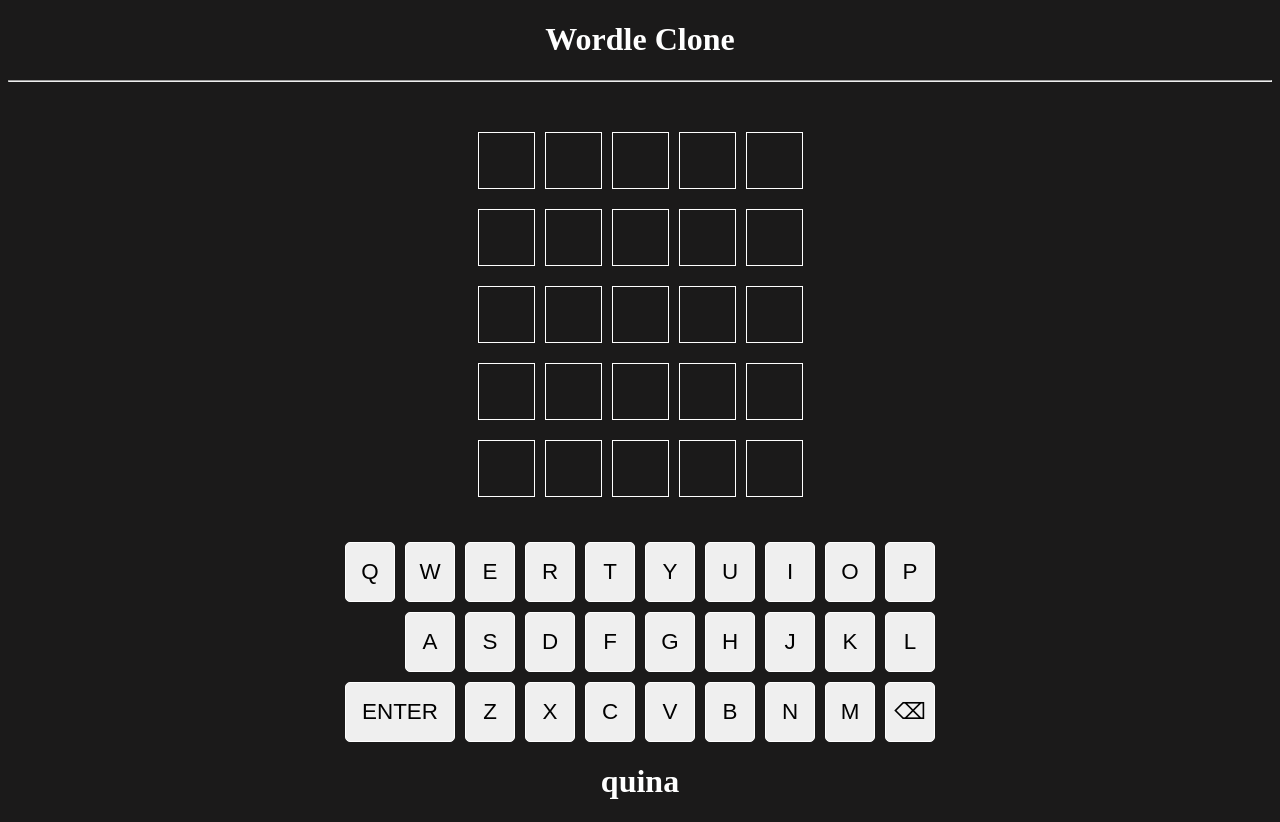
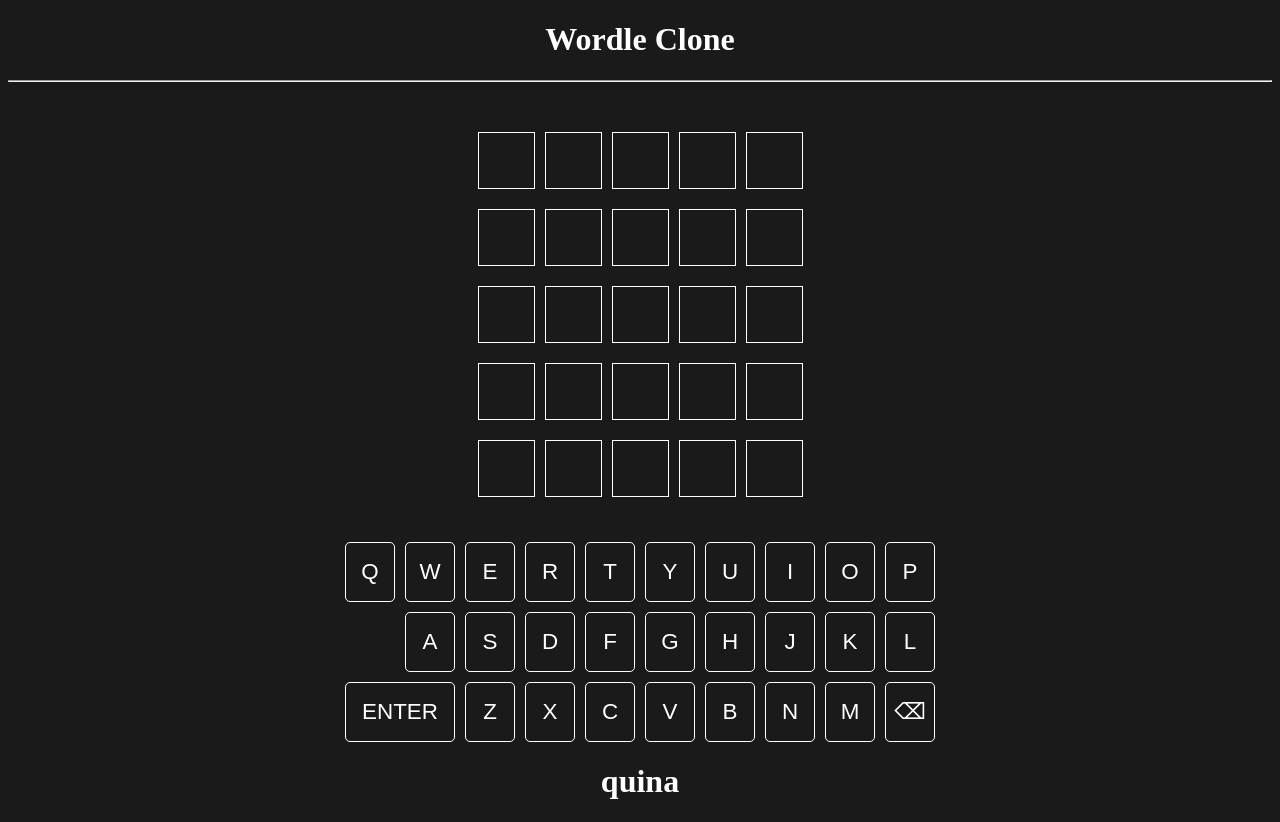
Before and after one commit to Erik-Daniel/wordle, a React (Create React App) app: page / in a window 1280 px wide. Built offline with nearby package versions, Linux system fonts and the light colour scheme.

Commit message:
fixed keyboard colors

```diff
--- a/src/board.js
+++ b/src/board.js
@@ -10,6 +10,7 @@ export default function Board(props) {
     const [getLetters, setLetters] = useState([])
     const [getCurrentLetters, setCurrentLetters] = useState([]);
     const [getClassNames, setClassNames] = useState([]);
+    const [getKeyClassNames, setKeyClassNames] = useState([{A: "",B: "",C: "",D: "",E: "",F: "",G: "",H: "",I: "",J: "",K: "",L: "",M: "",N: "",O: "",P: "",Q: "",R: "",S: "",T: "",U: "",V: "",W: "",X: "",Y: "",Z: ""}])
     const [getWord, setWord] = useState("");
     const [getKeys, setKeys] = useState(['Q','W','E','R','T','Y','U','I','O','P','A','S','D','F',
     'G','H','J','K','L','ENTER','Z','X','C','V','B','N','M','⌫']);
@@ -24,7 +25,6 @@ export default function Board(props) {
 
 
     function handleKeyPress(letter) {
-
             if(getStatus != -1){return}
             if(letter === "ENTER"){
                 //enter pressed
@@ -42,6 +42,7 @@ export default function Board(props) {
                     }
                     setError("");
                     let array = [...getClassNames]
+                    let keyArray = [...getKeyClassNames];
                     let wrongLetters = [];
                     let wrongGetLetters = [];
                     let winNum = 0;
@@ -49,10 +50,12 @@ export default function Board(props) {
 
                         if(givenWords[i] === getWord.charAt(i)){
                             array.push("correct");
+                            keyArray[0][givenWords[i].toUpperCase()] = "correct";
                             winNum += 1;
                         }
                         else {
                             array.push("")
+
                             wrongLetters.push(i);
                             wrongGetLetters.push(i)
                         }
@@ -69,6 +72,13 @@ export default function Board(props) {
                             if(givenWords[wrongLetters[z]] === getWord.charAt(wrongGetLetters[g])){
                                 let indexToChange = array.length - 5 + wrongLetters[z];
                                 array[indexToChange] = "correct-wrong-p";
+                                console.log("THIS = " + keyArray[0][givenWords[wrongLetters[z]].toUpperCase()] )
+                                console.log(keyArray[0])
+                                console.log(givenWords[wrongLetters[z]])
+                                if(keyArray[0][givenWords[wrongLetters[z]].toUpperCase()] != "correct"){
+                                    keyArray[0][givenWords[wrongLetters[z]].toUpperCase()] = "correct-wrong-p";
+                                }
+
                                 isThereLetter = true;
                                 wrongGetLetters.splice(g, 1)
                             }
@@ -76,6 +86,10 @@ export default function Board(props) {
                         if(!isThereLetter){
                             let indexToChange = array.length - 5 + wrongLetters[z];
                             array[indexToChange] = "wrong";
+                            console.log("s " + keyArray[0][givenWords[wrongLetters[z]].toUpperCase()])
+                            if(keyArray[0][givenWords[wrongLetters[z]].toUpperCase()] != "correct" && keyArray[0][givenWords[wrongLetters[z]].toUpperCase()] != "correct-wrong-p"){
+                            keyArray[0][givenWords[wrongLetters[z]].toUpperCase()] = "wrong";
+                            }
                         }
                     }
                     if(getLetters.length === 25){
@@ -134,7 +148,6 @@ export default function Board(props) {
     function lose(){
         setStatus(1);
         props.onLose();
-        // window.removeEventListener("keydown", handleKeyPress);
         window.onkeydown = null;
         return;
     }
@@ -151,7 +164,7 @@ export default function Board(props) {
   return (
     <div>
         <h2 className='error'>{getError}</h2>
-        <div className='container' style={getStatus != -1 ? {opacity: 0.5, transition: "2s"} : {opacity: 1}}>
+        <div className='container' style={getStatus != -1 ? {opacity: 0.5, transition: "1.5s"} : {opacity: 1}}>
              <div className='boardContainer'>
                 <div className={`board ${getClassNames[0] === undefined ? "" : getClassNames[0]}`}>{getLetters[0]}</div>
                 <div className={`board ${getClassNames[1] === undefined ? "" : getClassNames[1]}`}>{getLetters[1]}</div>
@@ -190,7 +203,7 @@ export default function Board(props) {
             <div className='keyboard'>
             {
             getKeys.map(key =>
-                <button className={getCurrentLetters.length === 0 ? getLetters.lastIndexOf(key) != -1 ? getClassNames[getLetters.lastIndexOf(key)] : "" : getClassNames[getLetters.indexOf(key)]} key={key} onClick={() => handleKeyPress(key)}>{key}</button>)}
+                <button className={getKeyClassNames[0][key]} key={key} onClick={() => handleKeyPress(key)}>{key}</button>)}
             </div>
         </div>
 
--- a/src/boardStyle.css
+++ b/src/boardStyle.css
@@ -25,21 +25,22 @@
 
 
 .correct {
-    background-color: green;
+    background-color: green !important;
     transition: 0.5s;
 }
 
 .correct-wrong-p {
-    background-color: rgba(255, 255, 0, 0.671);
+    background-color: rgba(255, 255, 0, 0.671) !important;
     transition: 0.5s;
 
 }
 
 .wrong {
-    background-color: gray;
+    background-color: gray !important;
     transition: 0.5s;
 
 }
+
 
 .keyboard {
     margin-top: 25px;
@@ -57,15 +58,16 @@
 .keyboard > button:nth-child(11) {
     grid-column: 2 / 3;
 }
+
 .keyboard > button {
     font-size: 3vw;
     display: flex;
     justify-content: center;
     align-items: center;
-    /* background-color:rgb(27, 26, 26); */
+    background-color:rgb(27, 26, 26);
     outline: 0;
     border: 1px solid white;
-    /* color: white; */
+    color: white;
     border-radius: 5px;
 }
 .keyboard > button:hover {
```
